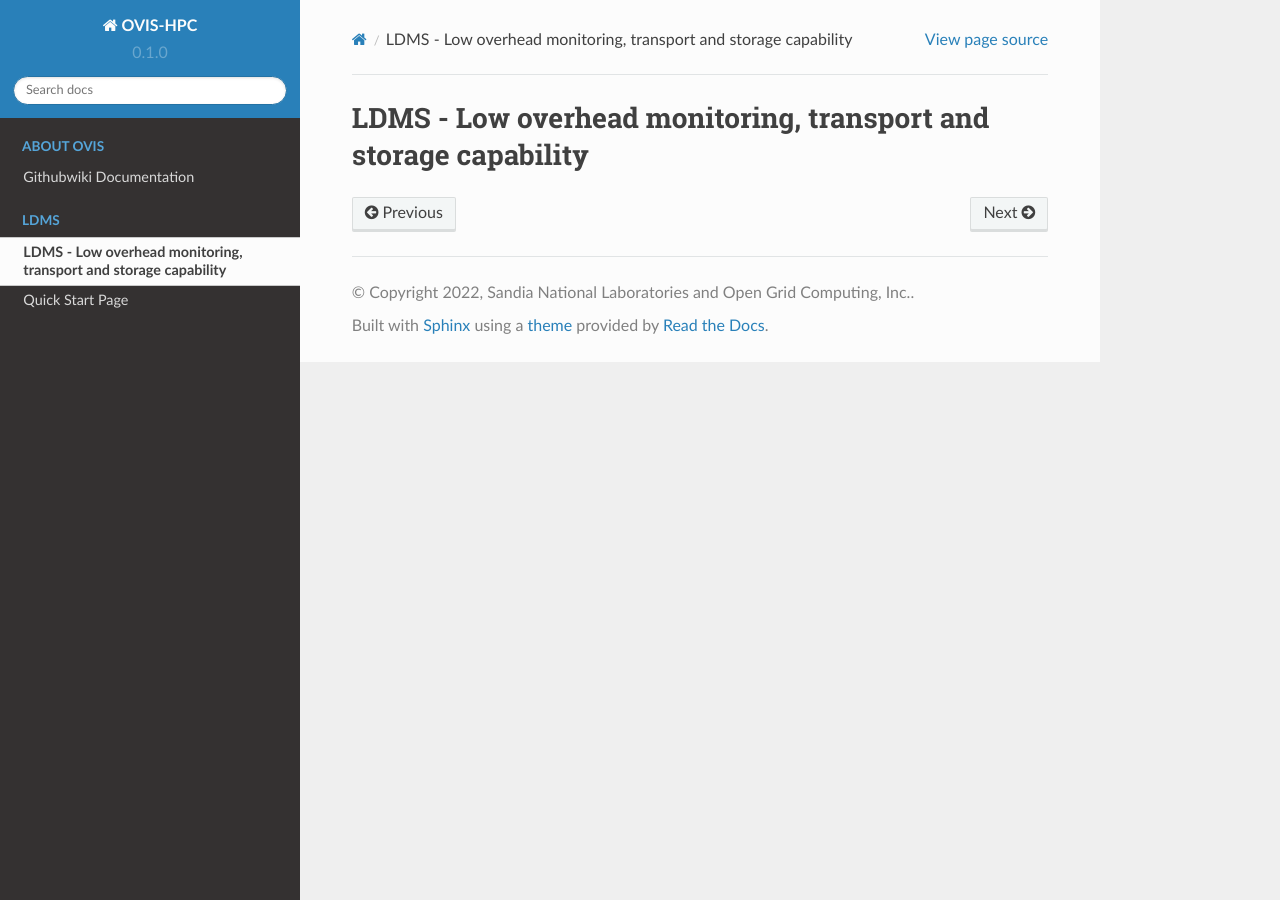
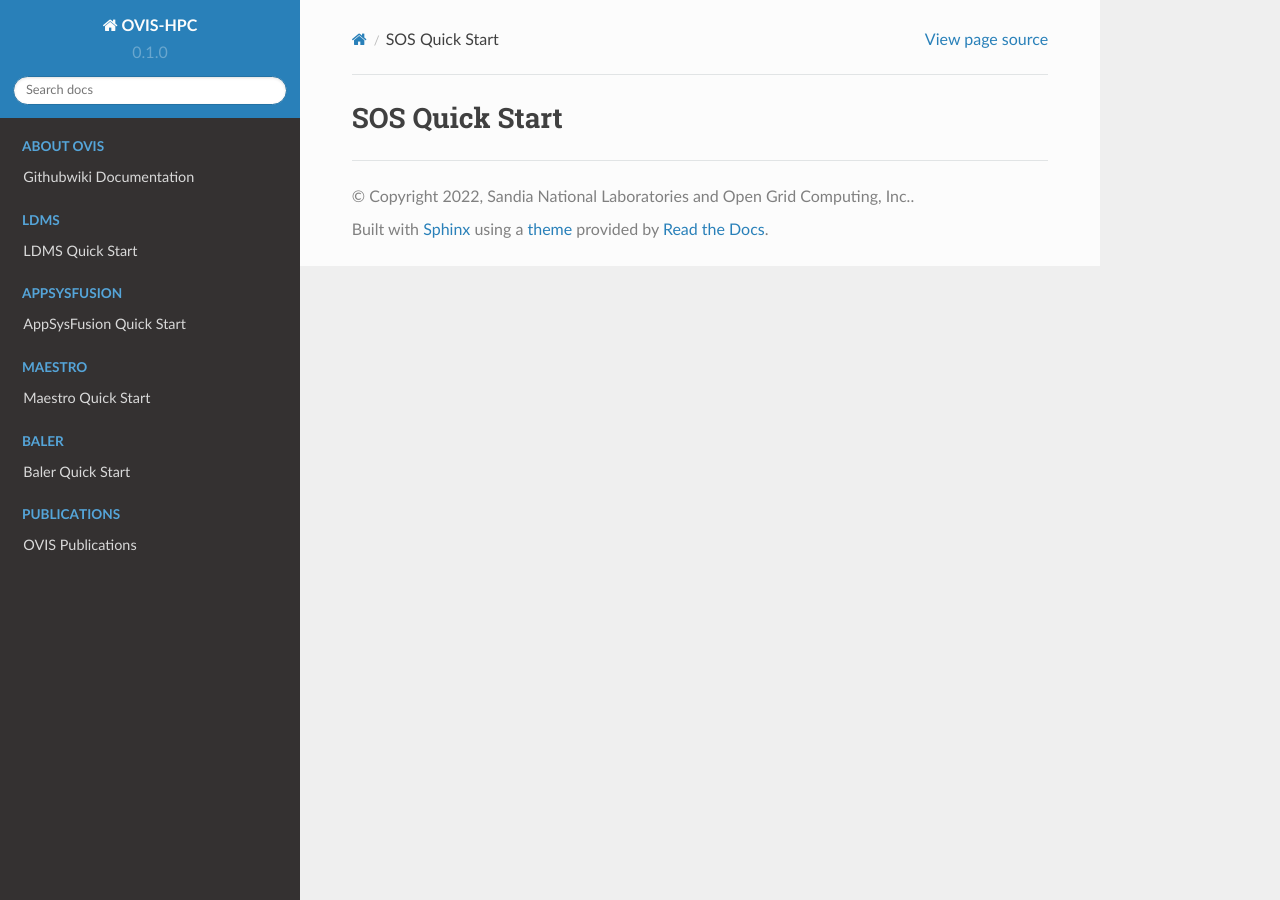
Before and after one commit to valleydlr/ovis-docs, a Sphinx documentation site: the page built from docs/source/sos-quickstart.rst, in a window 1280 px wide. Built offline with Sphinx 7.4.7 and the Read the Docs theme 2.0.0, drawn with Linux system fonts in a browser that asks for light colours; pages that are not in the unit, such as notebooks, are missing from menus.

Commit message:
Adding Blank Quick Start Files

```diff
--- /dev/null
+++ b/docs/source/asf-quickstart.rst
@@ -0,0 +1,2 @@
+AppSysFusion Quick Start
+==================================================================
--- /dev/null
+++ b/docs/source/baler-quickstart.rst
@@ -0,0 +1,2 @@
+Baler Quick Start
+==================================================================
--- a/docs/source/quickstart.rst
+++ b/docs/source/ldms-quickstart.rst
@@ -1,4 +1,4 @@
-Quick Start Page
+LDMS Quick Start
 ###########################
 This is an example of the quickstart page.
 
--- /dev/null
+++ b/docs/source/maestro-quickstart.rst
@@ -0,0 +1,2 @@
+Maestro Quick Start
+==================================================================
--- /dev/null
+++ b/docs/source/publications.rst
@@ -0,0 +1,2 @@
+OVIS Publications
+==================================================================
--- a/docs/source/ldms-overview.rst
+++ b/docs/source/sos-quickstart.rst
@@ -1,2 +1,2 @@
-LDMS -  Low overhead monitoring, transport and storage capability
+SOS Quick Start
 ==================================================================
```
Also changed, not shown: docs/source/index.rst (+26 -7 lines), docs/source/contribute.rst (added), docs/source/ldmscon.rst (added), docs/source/testing.rst (added), docs/source/ug.rst (added).
